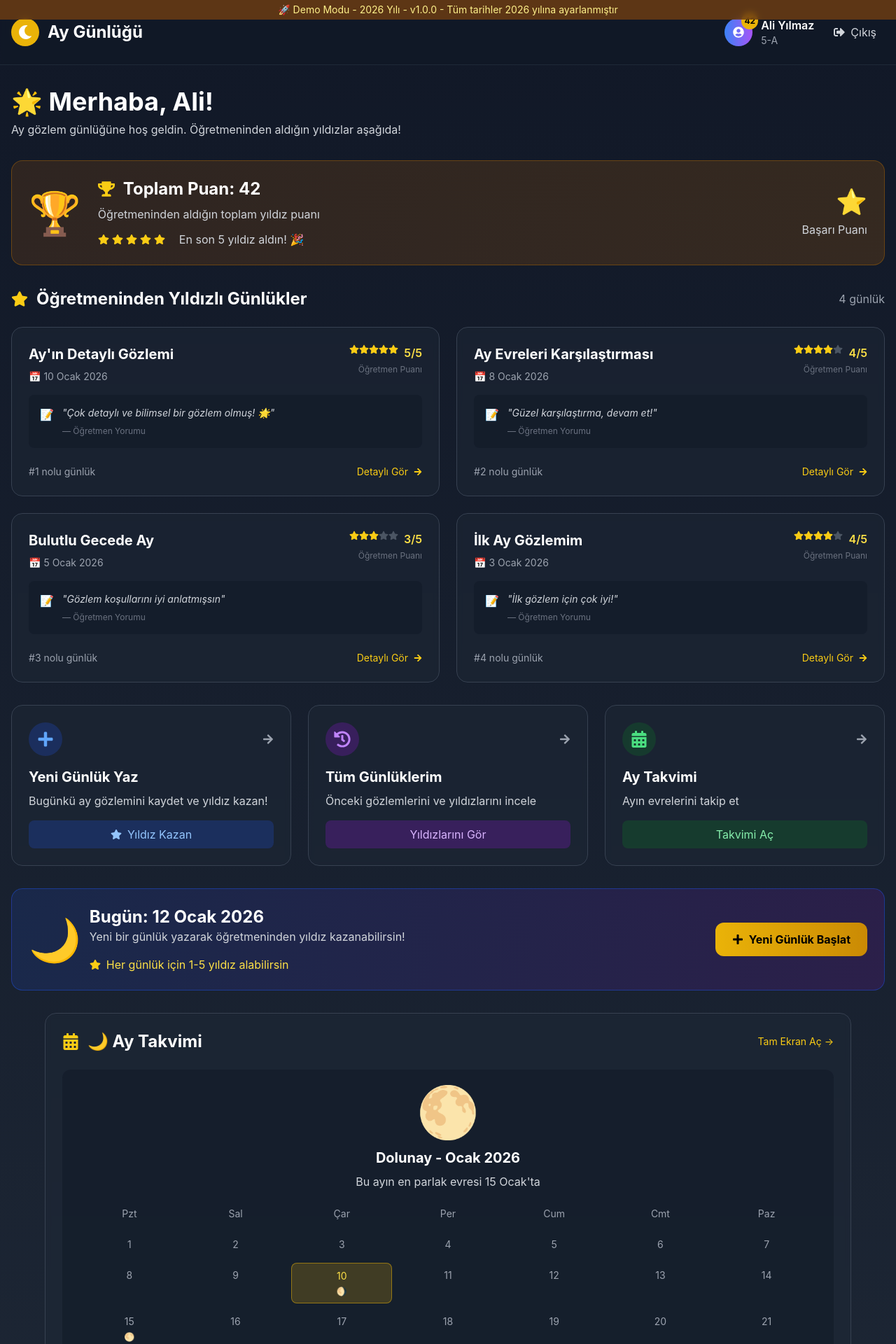
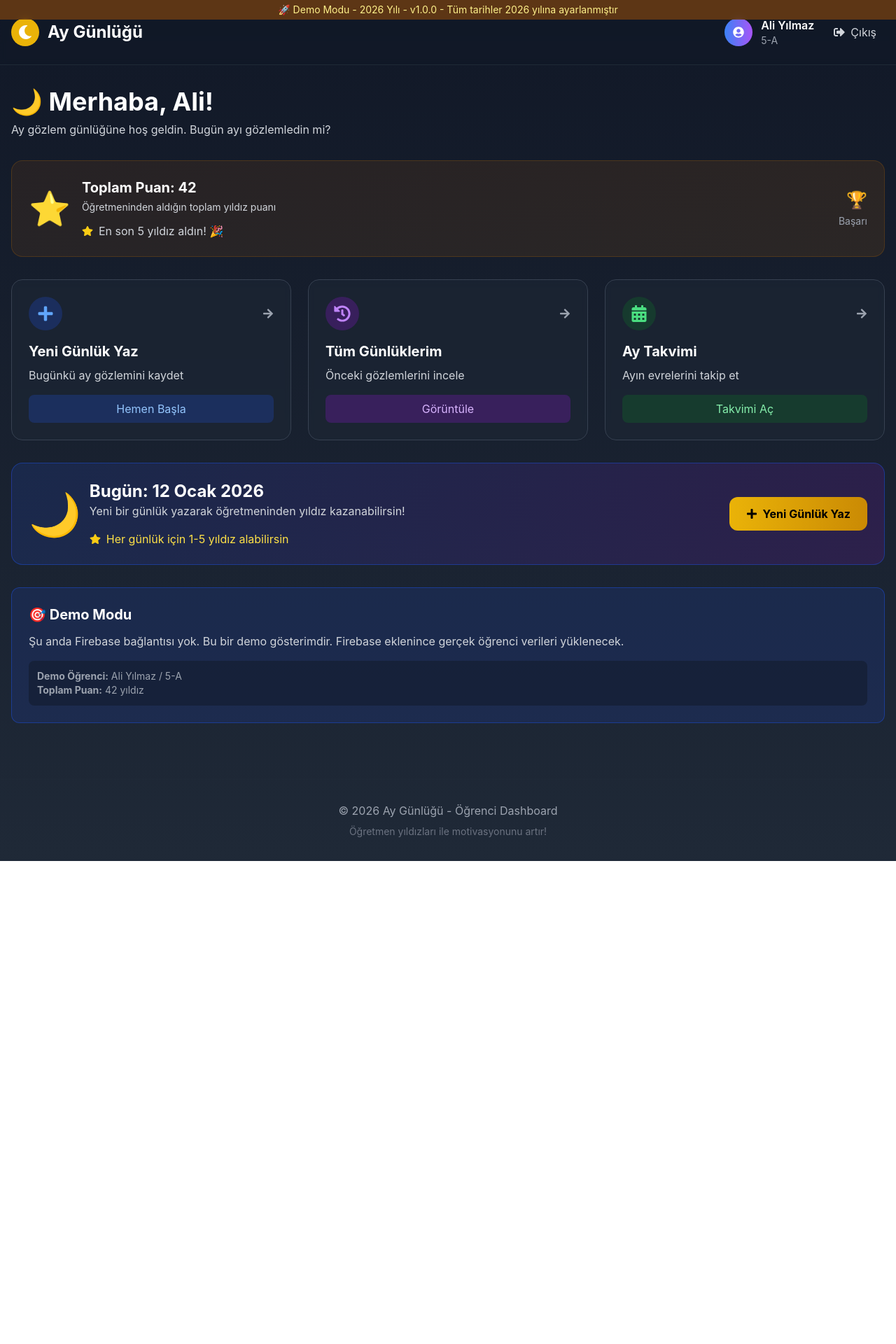
Before and after one commit to yrdgl/subasiooaygunlugum, a React (Create React App) app in the folder frontend/: page /OgrenciDashboard in a window 1280 px wide. Shown: the top 1920 px of the page at 70% size. After the commit the page ends 1230 px from the top, so only its background shows below. Built offline with nearby package versions, Linux system fonts and the light colour scheme.

Commit message:
Update OgrenciDashboard.js

```diff
--- a/frontend/src/pages/OgrenciDashboard.js
+++ b/frontend/src/pages/OgrenciDashboard.js
@@ -1,8 +1,10 @@
+// src/pages/OgrenciDashboard.js - SADELEŞTİRİLMİŞ VERSİYON
+
 import React, { useState } from 'react';
 import {
-  FaMoon, FaCalendarAlt, FaBook, FaChartBar,
+  FaMoon, FaCalendarAlt,
   FaUserCircle, FaArrowRight, FaPlus, FaHistory,
-  FaStar, FaSignOutAlt, FaAward, FaTrophy
+  FaStar, FaSignOutAlt
 } from 'react-icons/fa';
 import { Link, useNavigate } from 'react-router-dom';
 
@@ -16,7 +18,7 @@ function OgrenciDashboard() {
     return new Intl.DateTimeFormat('tr-TR', options).format(today);
   };
 
-  // Demo verileri - Öğretmen yıldızları dahil
+  // Demo verileri
   const [ogrenci] = useState({
     ad: "Ali",
     soyad: "Yılmaz",
@@ -26,58 +28,27 @@ function OgrenciDashboard() {
     toplamPuan: 42
   });
 
-  // Öğretmenin verdiği yıldızlı günlükler
-  const [yildizliGunlukler] = useState([
+  // Son günlükler
+  const [sonGunlukler] = useState([
     {
       id: 1,
-      tarih: "2026-01-10",
+      tarih: "10 Ocak 2026",
       baslik: "Ay'ın Detaylı Gözlemi",
-      ogretmenYildizi: 5,
-      ogretmenYorumu: "Çok detaylı ve bilimsel bir gözlem olmuş! 🌟"
+      ayEvresi: "🌕"
     },
     {
       id: 2,
-      tarih: "2026-01-08",
+      tarih: "8 Ocak 2026",
       baslik: "Ay Evreleri Karşılaştırması",
-      ogretmenYildizi: 4,
-      ogretmenYorumu: "Güzel karşılaştırma, devam et!"
+      ayEvresi: "🌓"
     },
     {
       id: 3,
-      tarih: "2026-01-05",
+      tarih: "5 Ocak 2026",
       baslik: "Bulutlu Gecede Ay",
-      ogretmenYildizi: 3,
-      ogretmenYorumu: "Gözlem koşullarını iyi anlatmışsın"
-    },
-    {
-      id: 4,
-      tarih: "2026-01-03",
-      baslik: "İlk Ay Gözlemim",
-      ogretmenYildizi: 4,
-      ogretmenYorumu: "İlk gözlem için çok iyi!"
+      ayEvresi: "🌒"
     }
   ]);
-
-  // Yıldızları render etme fonksiyonu
-  const renderYildizlar = (sayi) => {
-    return (
-      <div className="flex">
-        {[...Array(5)].map((_, index) => (
-          <FaStar
-            key={index}
-            className={`text-sm ${
-              index < sayi
-                ? 'text-yellow-400 fill-yellow-400'
-                : 'text-gray-600'
-            }`}
-          />
-        ))}
-        <span className="ml-2 text-yellow-300 font-semibold">
-          {sayi}/5
-        </span>
-      </div>
-    );
-  };
 
   const handleCikis = () => {
     navigate('/');
@@ -111,15 +82,9 @@ function OgrenciDashboard() {
             </div>
 
             <div className="flex items-center space-x-4">
-              {/* Öğrenci bilgileri ve puan */}
               <div className="flex items-center space-x-3">
-                <div className="relative">
-                  <div className="w-10 h-10 rounded-full bg-gradient-to-r from-blue-500 to-purple-500 flex items-center justify-center">
-                    <FaUserCircle className="text-white" />
-                  </div>
-                  <div className="absolute -top-2 -right-2 bg-yellow-500 text-black text-xs font-bold rounded-full w-6 h-6 flex items-center justify-center">
-                    {ogrenci.toplamPuan}
-                  </div>
+                <div className="w-10 h-10 rounded-full bg-gradient-to-r from-blue-500 to-purple-500 flex items-center justify-center">
+                  <FaUserCircle className="text-white" />
                 </div>
                 <div>
                   <p className="font-semibold">{ogrenci.ad} {ogrenci.soyad}</p>
@@ -145,110 +110,35 @@ function OgrenciDashboard() {
           {/* Hoşgeldin Bölümü */}
           <div className="mb-8">
             <h1 className="text-4xl font-bold mb-2">
-              🌟 Merhaba, {ogrenci.ad}!
+              🌙 Merhaba, {ogrenci.ad}!
             </h1>
             <p className="text-gray-300">
-              Ay gözlem günlüğüne hoş geldin. Öğretmeninden aldığın yıldızlar aşağıda!
+              Ay gözlem günlüğüne hoş geldin. Bugün ayı gözlemledin mi?
             </p>
           </div>
 
-          {/* Toplam Puan ve Yıldız Özeti */}
-          <div className="bg-gradient-to-r from-yellow-900/30 to-yellow-800/30 rounded-2xl p-6 mb-8 border border-yellow-700/50">
+          {/* Toplam Puan - SADELEŞTİRİLMİŞ */}
+          <div className="bg-gradient-to-r from-yellow-900/20 to-yellow-800/20 rounded-2xl p-6 mb-8 border border-yellow-700/30">
             <div className="flex items-center justify-between">
-              <div className="flex items-center space-x-6">
-                <div className="text-6xl">🏆</div>
+              <div className="flex items-center space-x-4">
+                <div className="text-5xl">⭐</div>
                 <div>
-                  <h3 className="text-2xl font-bold flex items-center">
-                    <FaTrophy className="mr-3 text-yellow-400" />
-                    Toplam Puan: {ogrenci.toplamPuan}
-                  </h3>
-                  <p className="text-gray-300 mt-2">
+                  <h3 className="text-xl font-bold">Toplam Puan: {ogrenci.toplamPuan}</h3>
+                  <p className="text-gray-300 text-sm mt-1">
                     Öğretmeninden aldığın toplam yıldız puanı
                   </p>
                   <div className="flex items-center mt-3">
-                    <div className="flex items-center">
-                      {[...Array(5)].map((_, i) => (
-                        <FaStar key={i} className="text-yellow-400 mr-1" />
-                      ))}
-                    </div>
-                    <span className="ml-4 text-gray-300">
+                    <FaStar className="text-yellow-400 mr-2" />
+                    <span className="text-gray-300">
                       En son 5 yıldız aldın! 🎉
                     </span>
                   </div>
                 </div>
               </div>
-
               <div className="text-right">
-                <div className="text-4xl mb-2">⭐</div>
-                <p className="text-gray-300">Başarı Puanı</p>
+                <div className="text-2xl mb-1">🏆</div>
+                <p className="text-gray-400 text-sm">Başarı</p>
               </div>
-            </div>
-          </div>
-
-          {/* Yıldızlı Günlükler Bölümü */}
-          <div className="mb-8">
-            <div className="flex items-center justify-between mb-6">
-              <h2 className="text-2xl font-bold flex items-center">
-                <FaStar className="mr-3 text-yellow-400" />
-                Öğretmeninden Yıldızlı Günlükler
-              </h2>
-              <span className="text-gray-400">
-                {yildizliGunlukler.length} günlük
-              </span>
-            </div>
-
-            <div className="grid grid-cols-1 md:grid-cols-2 gap-6">
-              {yildizliGunlukler.map((gunluk) => (
-                <div
-                  key={gunluk.id}
-                  className="bg-gray-800/50 backdrop-blur-sm rounded-2xl p-6 border border-gray-700 hover:border-yellow-500/50 transition-all duration-300"
-                >
-                  <div className="flex justify-between items-start mb-4">
-                    <div>
-                      <h3 className="text-xl font-bold mb-2">{gunluk.baslik}</h3>
-                      <p className="text-gray-400 text-sm">
-                        📅 {new Date(gunluk.tarih).toLocaleDateString('tr-TR', {
-                          day: 'numeric',
-                          month: 'long',
-                          year: 'numeric'
-                        })}
-                      </p>
-                    </div>
-                    <div className="flex flex-col items-end">
-                      {renderYildizlar(gunluk.ogretmenYildizi)}
-                      <span className="text-xs text-gray-500 mt-1">
-                        Öğretmen Puanı
-                      </span>
-                    </div>
-                  </div>
-
-                  <div className="mt-4 p-4 bg-gray-900/50 rounded-lg">
-                    <div className="flex items-start">
-                      <div className="text-yellow-400 mr-3">📝</div>
-                      <div>
-                        <p className="text-gray-300 text-sm italic">
-                          "{gunluk.ogretmenYorumu}"
-                        </p>
-                        <p className="text-gray-500 text-xs mt-2">
-                          — Öğretmen Yorumu
-                        </p>
-                      </div>
-                    </div>
-                  </div>
-
-                  <div className="mt-6 flex justify-between items-center">
-                    <span className="text-gray-400 text-sm">
-                      #{gunluk.id} nolu günlük
-                    </span>
-                    <button
-                      onClick={() => navigate(`/gunluk/${gunluk.id}`)}
-                      className="text-yellow-400 hover:text-yellow-300 text-sm flex items-center"
-                    >
-                      Detaylı Gör <FaArrowRight className="ml-2 text-xs" />
-                    </button>
-                  </div>
-                </div>
-              ))}
             </div>
           </div>
 
@@ -267,10 +157,10 @@ function OgrenciDashboard() {
               </div>
               <h3 className="text-xl font-bold mb-2">Yeni Günlük Yaz</h3>
               <p className="text-gray-300 mb-4">
-                Bugünkü ay gözlemini kaydet ve yıldız kazan!
+                Bugünkü ay gözlemini kaydet
               </p>
-              <div className="w-full py-2 bg-blue-900/50 text-blue-300 rounded-lg text-center flex items-center justify-center">
-                <FaStar className="mr-2" /> Yıldız Kazan
+              <div className="w-full py-2 bg-blue-900/50 text-blue-300 rounded-lg text-center">
+                Hemen Başla
               </div>
             </button>
 
@@ -287,10 +177,10 @@ function OgrenciDashboard() {
               </div>
               <h3 className="text-xl font-bold mb-2">Tüm Günlüklerim</h3>
               <p className="text-gray-300 mb-4">
-                Önceki gözlemlerini ve yıldızlarını incele
+                Önceki gözlemlerini incele
               </p>
               <div className="w-full py-2 bg-purple-900/50 text-purple-300 rounded-lg text-center">
-                Yıldızlarını Gör
+                Görüntüle
               </div>
             </button>
 
@@ -339,74 +229,25 @@ function OgrenciDashboard() {
                 className="px-6 py-3 bg-gradient-to-r from-yellow-500 to-yellow-600 text-black font-bold rounded-xl hover:from-yellow-600 hover:to-yellow-700 transition-all flex items-center"
               >
                 <FaPlus className="mr-2" />
-                Yeni Günlük Başlat
+                Yeni Günlük Yaz
               </button>
-            </div>
-          </div>
-
-          {/* Ay Takvimi Bölümü */}
-          <div className="max-w-6xl mx-auto mb-8">
-            <div className="bg-gray-800/50 backdrop-blur-sm rounded-2xl p-6 border border-gray-700">
-              <div className="flex items-center justify-between mb-6">
-                <div className="flex items-center">
-                  <FaCalendarAlt className="text-2xl text-yellow-400 mr-3" />
-                  <h2 className="text-2xl font-bold">🌙 Ay Takvimi</h2>
-                </div>
-                <button
-                  onClick={handleAyTakvimi}
-                  className="text-sm text-yellow-400 hover:text-yellow-300"
-                >
-                  Tam Ekran Aç →
-                </button>
-              </div>
-
-              {/* Mini Ay Takvimi Görünümü */}
-              <div className="space-y-4">
-                <div className="bg-gray-900/50 rounded-xl p-6 text-center">
-                  <div className="text-7xl mb-4 animate-pulse">🌕</div>
-                  <h3 className="text-xl font-bold mb-2">Dolunay - Ocak 2026</h3>
-                  <p className="text-gray-300 mb-4">
-                    Bu ayın en parlak evresi 15 Ocak'ta
-                  </p>
-                  <div className="grid grid-cols-7 gap-2 mb-4">
-                    {['Pzt', 'Sal', 'Çar', 'Per', 'Cum', 'Cmt', 'Paz'].map((gun, index) => (
-                      <div key={index} className="text-center p-2 text-sm text-gray-400">
-                        {gun}
-                      </div>
-                    ))}
-                    {/* Ay takvimi günleri - basit versiyon */}
-                    {Array.from({ length: 31 }, (_, i) => i + 1).map((gun) => (
-                      <div
-                        key={gun}
-                        className={`text-center p-2 text-sm rounded-lg ${gun === 10 ? 'bg-yellow-500/20 text-yellow-300 border border-yellow-500/50' : 'text-gray-400 hover:bg-gray-800/50'}`}
-                      >
-                        {gun}
-                        {gun === 10 && <div className="text-xs mt-1">🌖</div>}
-                        {gun === 15 && <div className="text-xs mt-1">🌕</div>}
-                      </div>
-                    ))}
-                  </div>
-                </div>
-              </div>
             </div>
           </div>
 
           {/* Demo Mod Bilgisi */}
           <div className="mt-8 bg-blue-900/30 rounded-xl p-6 border border-blue-700/50">
             <h3 className="text-xl font-bold text-white mb-3">
-              🎯 Demo Modu - Öğrenci Paneli
+              🎯 Demo Modu
             </h3>
             <p className="text-gray-300">
-              Şu anda Firebase bağlantısı yok. Öğretmen yıldızları demo verilerle gösterilmektedir.
-              Firebase eklenince gerçek öğretmen değerlendirmeleri yüklenecek.
+              Şu anda Firebase bağlantısı yok. Bu bir demo gösterimdir.
+              Firebase eklenince gerçek öğrenci verileri yüklenecek.
             </p>
             <div className="mt-4 p-3 bg-gray-900/50 rounded-lg">
               <p className="text-gray-400 text-sm">
                 <strong>Demo Öğrenci:</strong> Ali Yılmaz / 5-A
                 <br />
                 <strong>Toplam Puan:</strong> {ogrenci.toplamPuan} yıldız
-                <br />
-                <strong>Yıldızlı Günlükler:</strong> {yildizliGunlukler.length} adet
               </p>
             </div>
           </div>
```
